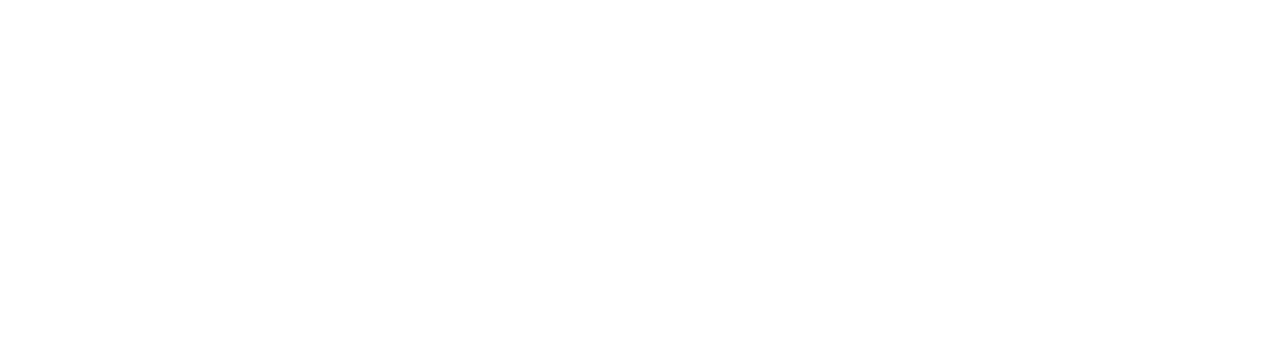
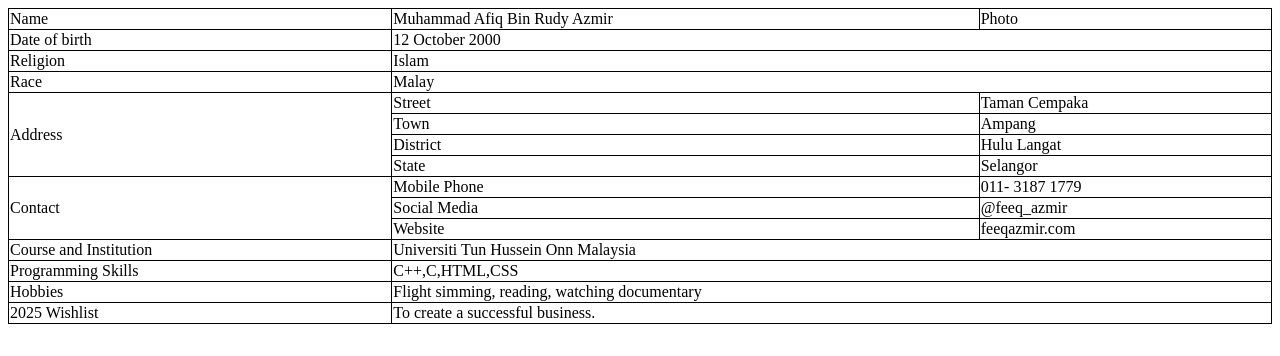
Before and after one commit to afuqaero/Lab3, a plain HTML site: page biodata.html in a window 1280 px wide. Drawn offline with Linux system fonts and the light colour scheme.

Commit message:
creating tables

```diff
--- a/biodata.html
+++ b/biodata.html
@@ -7,7 +7,9 @@
 </head>
 
 <style>
-    .table{
+    table,tr,td{
+        border: 1px solid black;
+        border-collapse: collapse;
 
     }
 
@@ -16,6 +18,83 @@
 
 <body>
     <div class="table">
+        <table width="100%">
+
+            <tr>
+                <td>Name</td>
+                <td>Muhammad Afiq Bin Rudy Azmir</td>
+                <td>Photo</td>
+            </tr>
+
+            <tr>
+                <td>Date of birth</td>
+                <td colspan="2">12 October 2000</td>
+            </tr>
+            <tr>
+                <td>Religion</td>
+                <td colspan="2">Islam</td>
+
+            </tr>
+
+            <tr>
+                <td>Race</td>
+                <td colspan="2">Malay</td>
+
+            </tr>
+            <tr>
+                <td rowspan="4">Address</td>
+                <td>Street</td>
+                <td>Taman Cempaka</td>
+            </tr>
+            <tr>
+                <td>Town</td>
+                <td>Ampang</td>
+
+            </tr>
+            <tr>
+                <td>District</td>
+                <td>Hulu Langat</td>
+
+            </tr>
+            <tr>
+                <td>State</td>
+                <td>Selangor</td>
+
+            </tr>            <tr>
+                <td rowspan="3">Contact</td>
+                <td>Mobile Phone</td>
+                <td>011- 3187 1779</td>
+            </tr>
+            <tr>
+                <td>Social Media</td>
+                <td>@feeq_azmir</td>
+            </tr>
+
+            <tr>
+                <td>Website</td>
+                <td>feeqazmir.com</td>
+            </tr>
+
+            <tr>
+                <td>Course and Institution</td>
+                <td colspan="2">Universiti Tun Hussein Onn Malaysia</td>
+            </tr>
+
+            <tr>
+                <td>Programming Skills</td>
+                <td colspan="2">C++,C,HTML,CSS</td>
+            </tr>
+
+            <tr>
+                <td>Hobbies</td>
+                <td colspan="2">Flight simming, reading, watching documentary</td>
+            </tr>
+
+            <tr>
+                <td>2025 Wishlist</td>
+                <td colspan="2">To create a successful business.</td>
+            </tr>
+        </table>
 
     </div>
 
```
